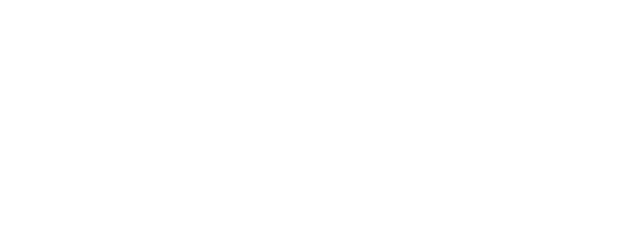
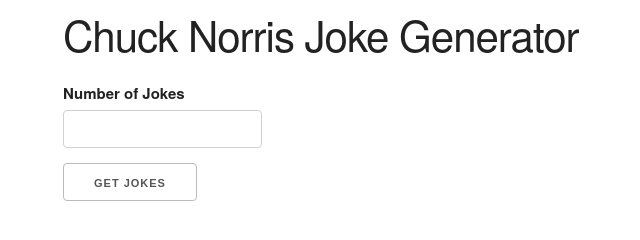
Before and after one commit to AlanMcClenaghan/Chuck-Norris-Joke-Generator, a plain HTML site: page index.html in a window 1280 px wide. Shown: the whole page, without its empty margins (97-737 px from the left). Drawn offline with nearby package versions, Linux system fonts and the light colour scheme.

Commit message:
Built UI.

```diff
--- a/index.html
+++ b/index.html
@@ -6,12 +6,22 @@
   <meta name="viewport" content="width=device-width, initial-scale=1.0">
   <meta http-equiv="X-UA-Compatible" content="ie=edge">
   <link rel="stylesheet" href="https://cdnjs.cloudflare.com/ajax/libs/skeleton/2.0.4/skeleton.min.css" />
-  <title>Chuck Norris project</title>
+  <title>Chuck Norris Joke Generator</title>
 </head>
 
 <body>
   <div class="container">
-
+    <h2>Chuck Norris Joke Generator</h2>
+    <form>
+      <div>
+        <label for="number">Number of Jokes</label>
+        <input type="number" id="number">
+      </div>
+      <div>
+        <button class="get-jokes">Get Jokes</button>
+      </div>
+    </form>
+    <ul class="jokes"></ul>
   </div>
 </body>
 
```
